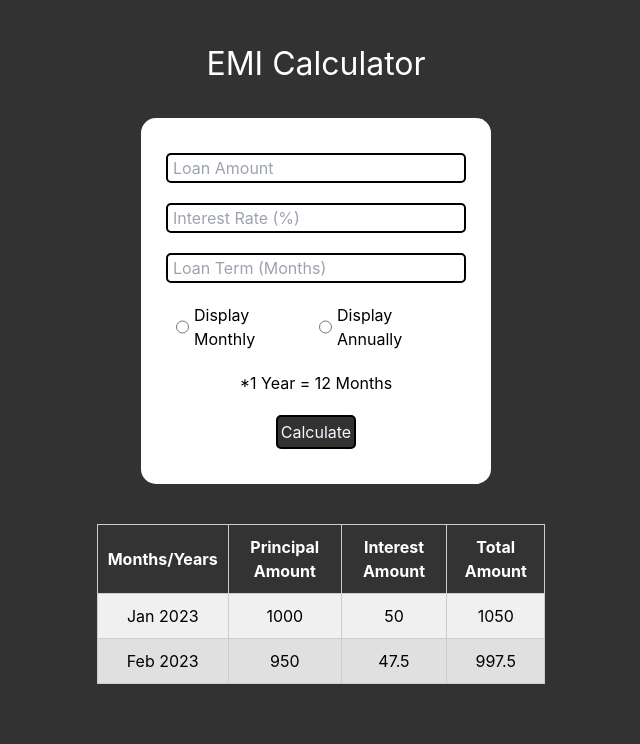
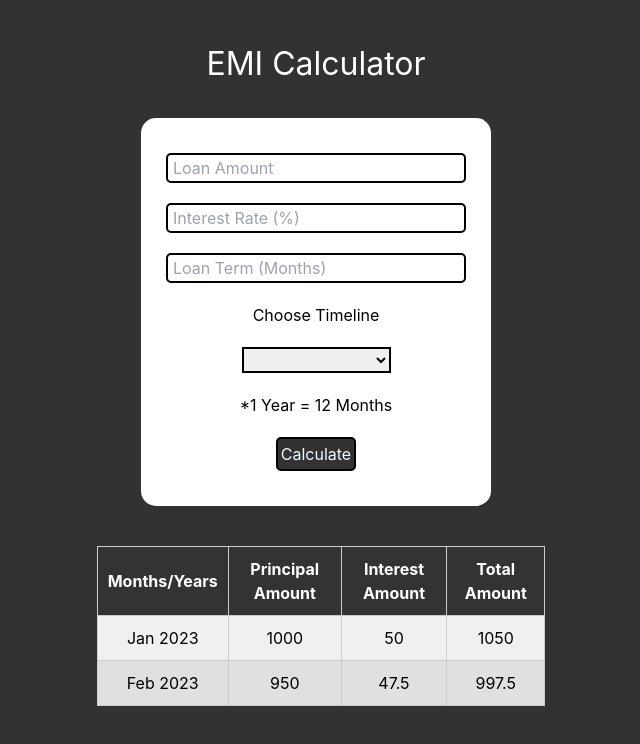
Before and after one commit to ojasaklechayt/EMI-Calculator-Vue, a Vue app in the folder EMI-Calculator-VUE/: page / in a window 1280 px wide. Shown: the top 744 px of the page, without its empty margins (284-924 px from the left). Built offline with nearby package versions, Linux system fonts and the light colour scheme.

Commit message:
Form submission added

```diff
--- a/EMI-Calculator-VUE/src/components/Displaytable.vue
+++ b/EMI-Calculator-VUE/src/components/Displaytable.vue
@@ -1,3 +1,17 @@
+<script>
+export default {
+    data() {
+        return {
+            tableData: [
+                { monthYear: 'Jan 2023', principalAmount: 1000, interestAmount: 50, totalAmount: 1050 },
+                { monthYear: 'Feb 2023', principalAmount: 950, interestAmount: 47.5, totalAmount: 997.5 },
+            ]
+        }
+    }
+}
+
+</script>
+
 <template>
     <div class="table-container">
         <table class="custom-table">
@@ -21,14 +35,6 @@
         </table>
     </div>
 </template>
-
-<script setup>
-const tableData = [
-    { monthYear: 'Jan 2023', principalAmount: 1000, interestAmount: 50, totalAmount: 1050 },
-    { monthYear: 'Feb 2023', principalAmount: 950, interestAmount: 47.5, totalAmount: 997.5 },
-    // Add more rows as needed
-];
-</script>
 
 <style scoped>
 .table-container {
--- a/EMI-Calculator-VUE/src/components/Input.vue
+++ b/EMI-Calculator-VUE/src/components/Input.vue
@@ -1,22 +1,43 @@
-<script setup>
+<script>
+export default {
+    data() {
+        return {
+            form: {
+                amount: null,
+                interest_rate: null,
+                months: null,
+                display: 'monthly'
+            }
+        }
+    },
+    methods: {
+        async submit() {
+            console.log(this.form.amount);
+            console.log(this.form.interest_rate);
+            console.log(this.form.months);
+            console.log(this.form.display);
+        }
+    },
+    watch: {
+
+    }
+}
 </script>
 
 <template>
     <div class="main">
         <div>
-            <form class="Form">
-                <input type="number" class="input-field" placeholder="Loan Amount">
-                <input type="number" class="input-field" placeholder="Interest Rate (%)">
-                <input type="number" class="input-field" placeholder="Loan Term (Months)">
-                <div class="choose">
-                    <input id="monthly" type="radio" class="input-field-radio" name="timeline">
-                    <label for="monthly">Display Monthly</label>
-                    <br>
-                    <input id="annually" type="radio" class="input-field-radio" name="timeline">
-                    <label for="annually">Display Annually</label>
-                </div>
+            <form class="Form" @submit.prevent="submit">
+                <input id="amount" v-model="form.amount" type="number" class="input-field" placeholder="Loan Amount">
+                <input id="rate" v-model="form.interest_rate" type="number" class="input-field" placeholder="Interest Rate (%)">
+                <input id="term" v-model="form.months" type="number" class="input-field" placeholder="Loan Term (Months)">
+                <p>Choose Timeline</p>
+                <select v-model="form.display" class="choose">
+                    <option value="display-monthly">Display Monthly</option>
+                    <option value="display-annually">Display Annually</option>
+                </select>
                 <p class="info-text">*1 Year = 12 Months</p>
-                <button class="calculate-button">Calculate</button>
+                <button type="submit" class="calculate-button">Calculate</button>
             </form>
         </div>
     </div>
@@ -31,11 +52,13 @@
     gap: 20px;
 }
 
-.choose{
+.choose {
     display: flex;
     flex-direction: row;
     gap: 5px;
+    border: 2px solid black;
 }
+
 .info-text {
     font: white;
 }
```
